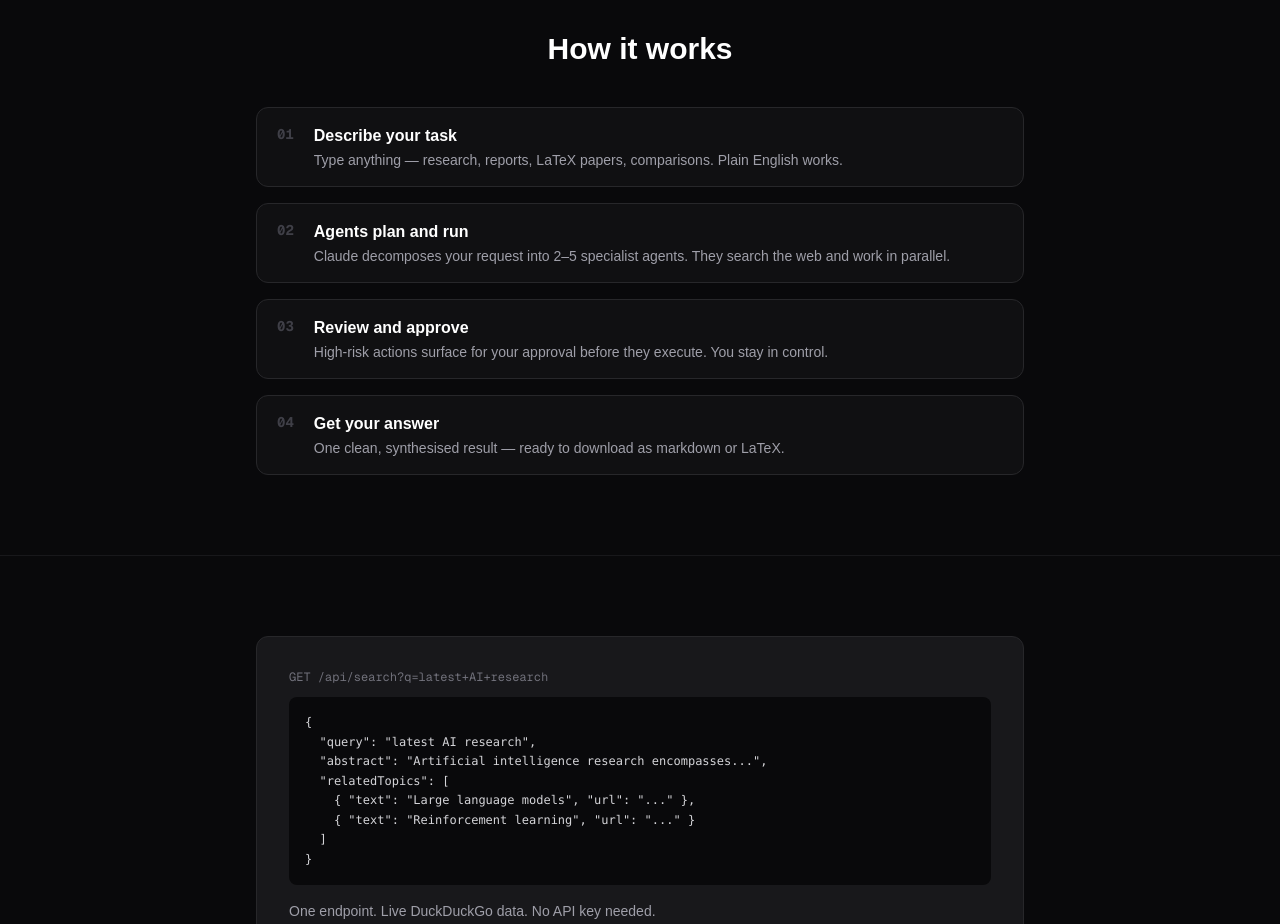
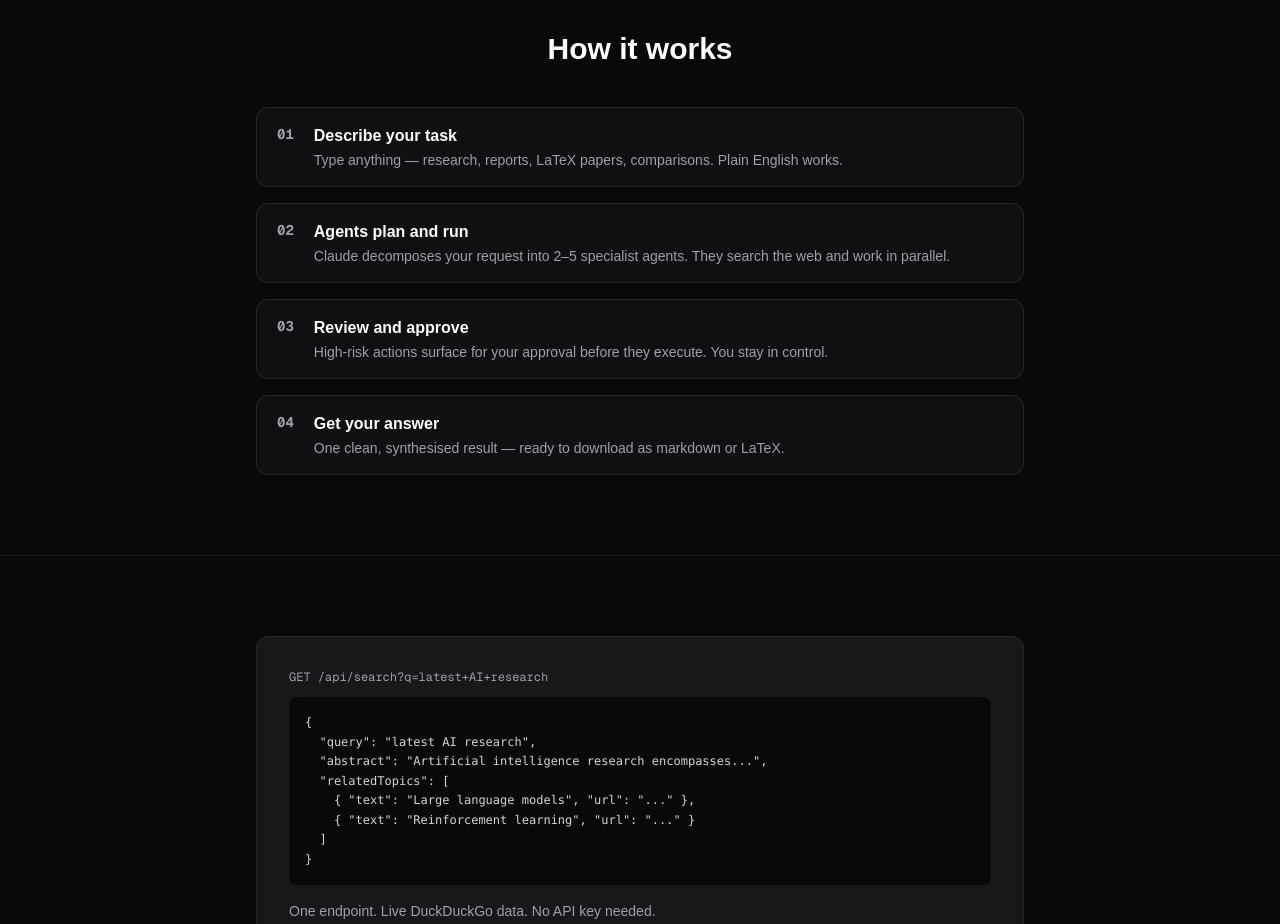
Before and after one commit to Hassan-Cheema/forge-os, a Next.js app: page / in a window 1280 px wide. Shown: the part 1320-2244 px from the top of the page. Built offline with nearby package versions, Linux system fonts and the light colour scheme.

Commit message:
Improved Perfomance

```diff
--- a/app/layout.tsx
+++ b/app/layout.tsx
@@ -24,6 +24,10 @@ export default function RootLayout({
 }>) {
   return (
     <html lang="en">
+      <head>
+        <link rel="preconnect" href="https://fonts.googleapis.com" />
+        <link rel="preconnect" href="https://fonts.gstatic.com" crossOrigin="anonymous" />
+      </head>
       <body
         className={`${geistSans.variable} ${geistMono.variable} antialiased`}
       >
--- a/app/page.tsx
+++ b/app/page.tsx
@@ -45,6 +45,9 @@ export default function LandingPage() {
           </Link>
         </div>
       </nav>
+
+      {/* Main content */}
+      <main>
 
       {/* Hero */}
       <section className="px-6 py-32 text-center">
@@ -109,7 +112,7 @@ export default function LandingPage() {
               { step: "04", title: "Get your answer", desc: "One clean, synthesised result — ready to download as markdown or LaTeX." },
             ].map(({ step, title, desc }) => (
               <div key={step} className="flex gap-5 rounded-xl border border-zinc-800 bg-zinc-900/50 px-5 py-4">
-                <span className="shrink-0 font-mono text-sm font-bold text-zinc-700">{step}</span>
+                <span className="shrink-0 font-mono text-sm font-bold text-zinc-400">{step}</span>
                 <div>
                   <p className="font-semibold text-white">{title}</p>
                   <p className="mt-0.5 text-sm text-zinc-400">{desc}</p>
@@ -124,7 +127,7 @@ export default function LandingPage() {
       <section className="border-t border-zinc-900 px-6 py-20">
         <div className="mx-auto max-w-3xl">
           <div className="rounded-xl border border-zinc-800 bg-zinc-900 p-8">
-            <p className="mb-3 text-xs font-mono text-zinc-500">GET /api/search?q=latest+AI+research</p>
+            <p className="mb-3 text-xs font-mono text-zinc-400">GET /api/search?q=latest+AI+research</p>
             <pre className="overflow-x-auto rounded-lg bg-zinc-950 p-4 text-xs text-zinc-300 leading-relaxed">
 {`{
   "query": "latest AI research",
@@ -156,6 +159,8 @@ export default function LandingPage() {
         </div>
       </section>
 
+      </main>
+
       {/* Footer */}
       <footer className="flex flex-col items-center justify-between gap-4 border-t border-zinc-900 px-6 py-10 text-sm text-zinc-500 sm:flex-row">
         <span className="font-medium text-zinc-400">forge-os</span>
```
